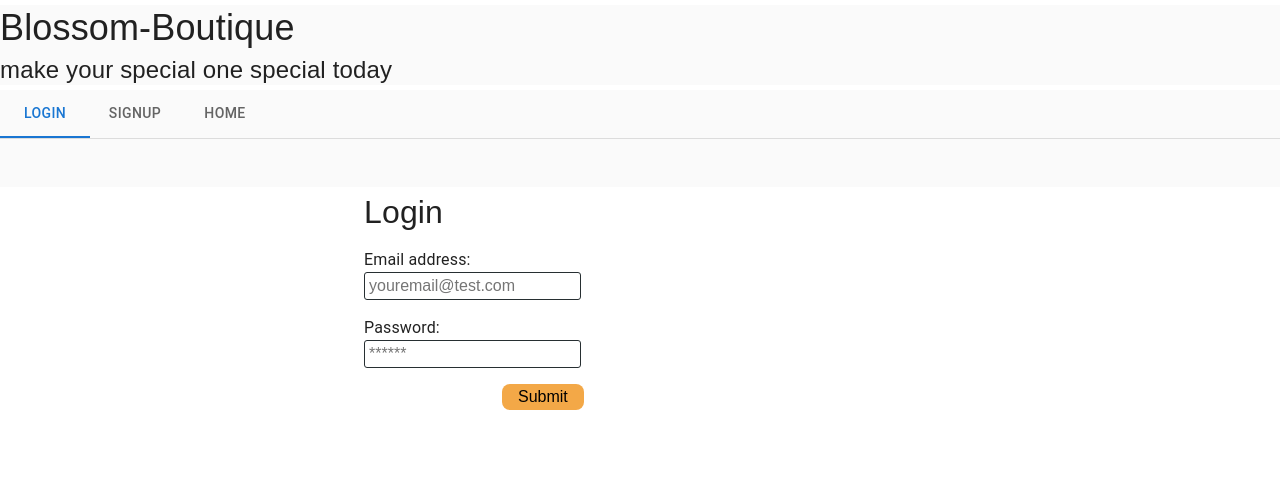
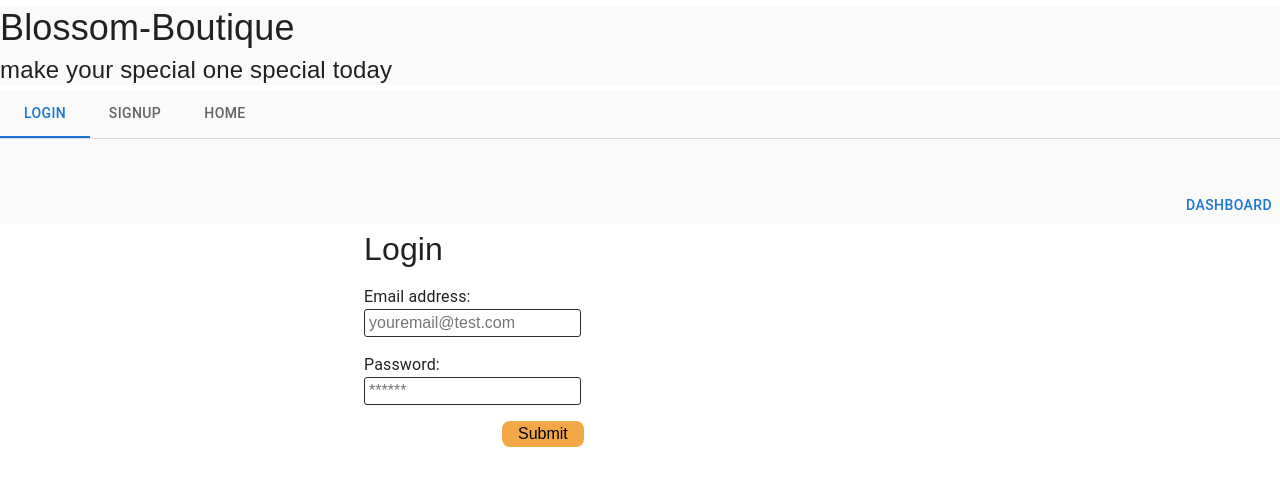
Before and after one commit to sush-tech/Blossom_Boutique, a React (Vite) app in the folder Client/: page /login in a window 1280 px wide. Shown: the top 486 px of the page. Built offline with nearby package versions, Linux system fonts and the light colour scheme.

Commit message:
added dashboard or menu

```diff
--- a/Client/src/App.jsx
+++ b/Client/src/App.jsx
@@ -8,6 +8,7 @@
 import { setContext } from '@apollo/client/link/context';
 
 import Nav from './components/Nav';
+import Menu from './components/Menu';
 
 
 const httpLink = createHttpLink({
@@ -32,7 +33,7 @@
 function App() {
   return (
     <ApolloProvider client={client}>
-        <Nav />
+        <Nav /> <Menu />
         <Outlet />
     </ApolloProvider>
   );
--- /dev/null
+++ b/Client/src/components/Menu/index.jsx
@@ -0,0 +1,46 @@
+import * as React from 'react';
+import Button from '@mui/material/Button';
+import Menu from '@mui/material/Menu';
+import MenuItem from '@mui/material/MenuItem';
+
+export default function BasicMenu() {
+  const [anchorEl, setAnchorEl] = React.useState(null);
+  const open = Boolean(anchorEl);
+
+  const handleClick = (event) => {
+    setAnchorEl(event.currentTarget);
+  };
+
+  const handleClose = () => {
+    setAnchorEl(null);
+  };
+
+return (
+    <div>
+        <header align = "right">  <nav>
+      <Button
+        id="basic-button"
+        aria-controls={open ? 'basic-menu' : undefined}
+        aria-haspopup="true"
+        aria-expanded={open ? 'true' : undefined}
+        onClick={handleClick}
+      >
+        Dashboard
+      </Button>
+      <Menu
+        id="basic-menu"
+        anchorEl={anchorEl}
+        open={open}
+        onClose={handleClose}
+        MenuListProps={{
+          'aria-labelledby': 'basic-button',
+        }}
+      >
+        <MenuItem onClick={handleClose}>Profile</MenuItem>
+        <MenuItem onClick={handleClose}>My account</MenuItem>
+        <MenuItem onClick={handleClose}>Logout</MenuItem>
+      </Menu>
+      </nav> </header>
+    </div>
+  );
+}
--- a/Client/src/components/Nav/index.jsx
+++ b/Client/src/components/Nav/index.jsx
@@ -45,21 +45,21 @@
               <Tab label="Home"> Home </Tab>
             </Tabs>
         </Box>
-        {/* TAB 1 Contents */}
+        {/* TAB Login Contents */}
         {currentTabIndex === 0 && (
           <Box sx={{ p: 3 }}>
             <Link to="/login"></Link>
           </Box>
         )}
 
-        {/* TAB 2 Contents */}
+        {/* TAB Signup Contents */}
         {currentTabIndex === 1 && (
           <Box sx={{ p: 3 }}>
             <Link to="/signup"></Link>
           </Box>
         )}
 
-        {/* TAB 3 Contents */}
+        {/* TAB Home Contents */}
         {currentTabIndex === 2 && (
           <Box sx={{ p: 3 }}>
             <Link to="/"></Link>
```
